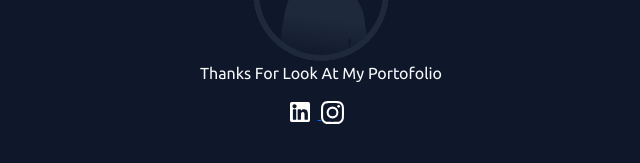
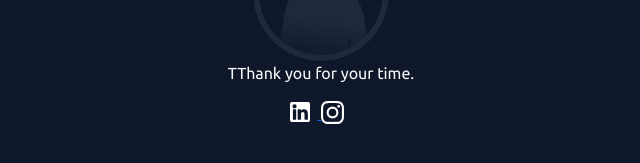
Before and after one commit to SysAdminFhinixz/Portofolio, a plain HTML site: page index.html in a window 1280 px wide. Shown: the part 3062-3225 px from the top of the page, 319-959 px from the left. Drawn offline with nearby package versions, Linux system fonts and the light colour scheme.

Commit message:
Update index.html

```diff
--- a/index.html
+++ b/index.html
@@ -264,7 +264,7 @@
 
             <div class="row justify-content-center">
                 <div class="col-12 text-center">
-                    <p class="text-light">Thanks For Look At My Portofolio</p>
+                    <p class="text-light">TThank you for your time.</p>
                 </div>
 
                     <div class="social-icon-footer text-center">
```
